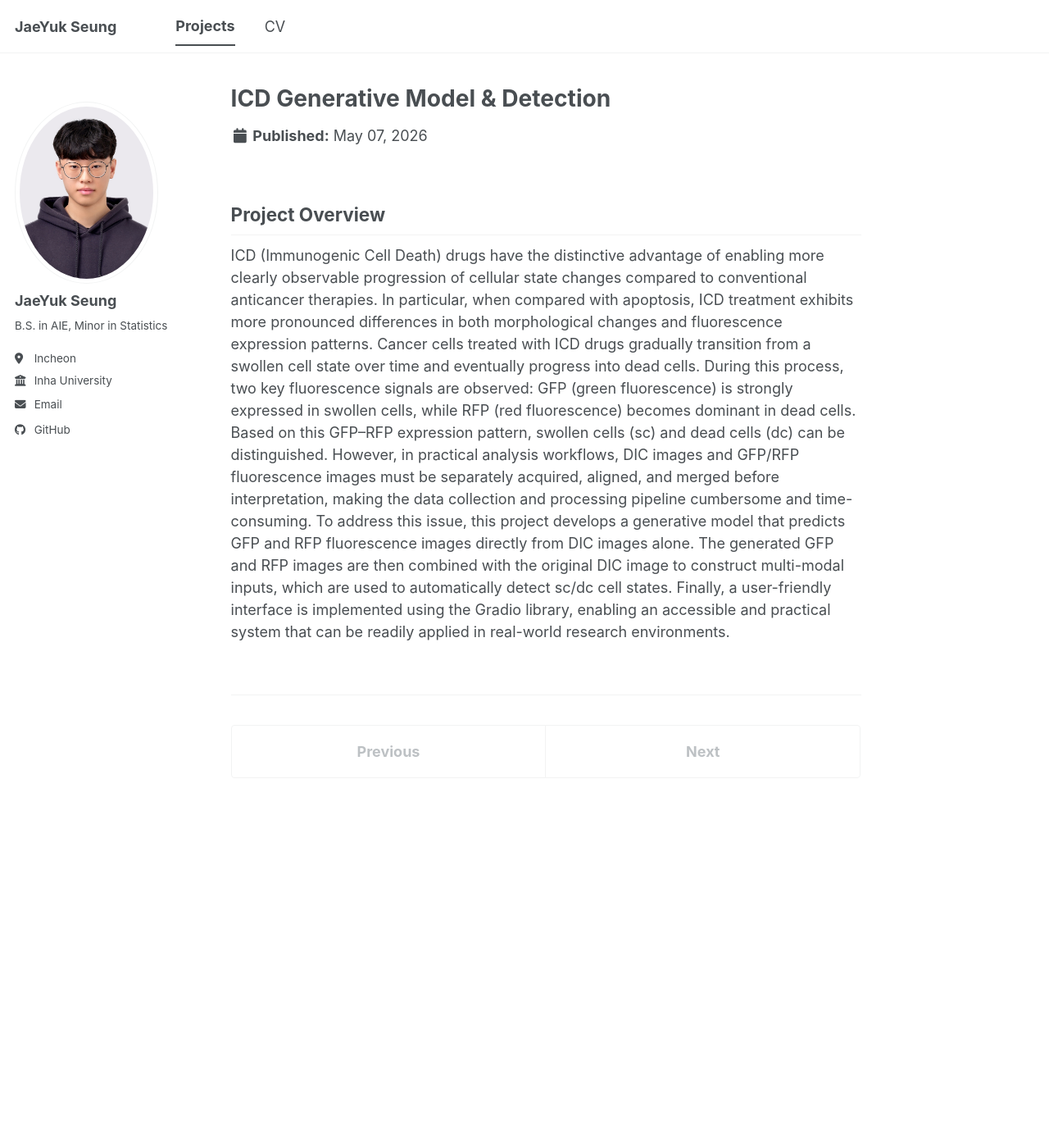
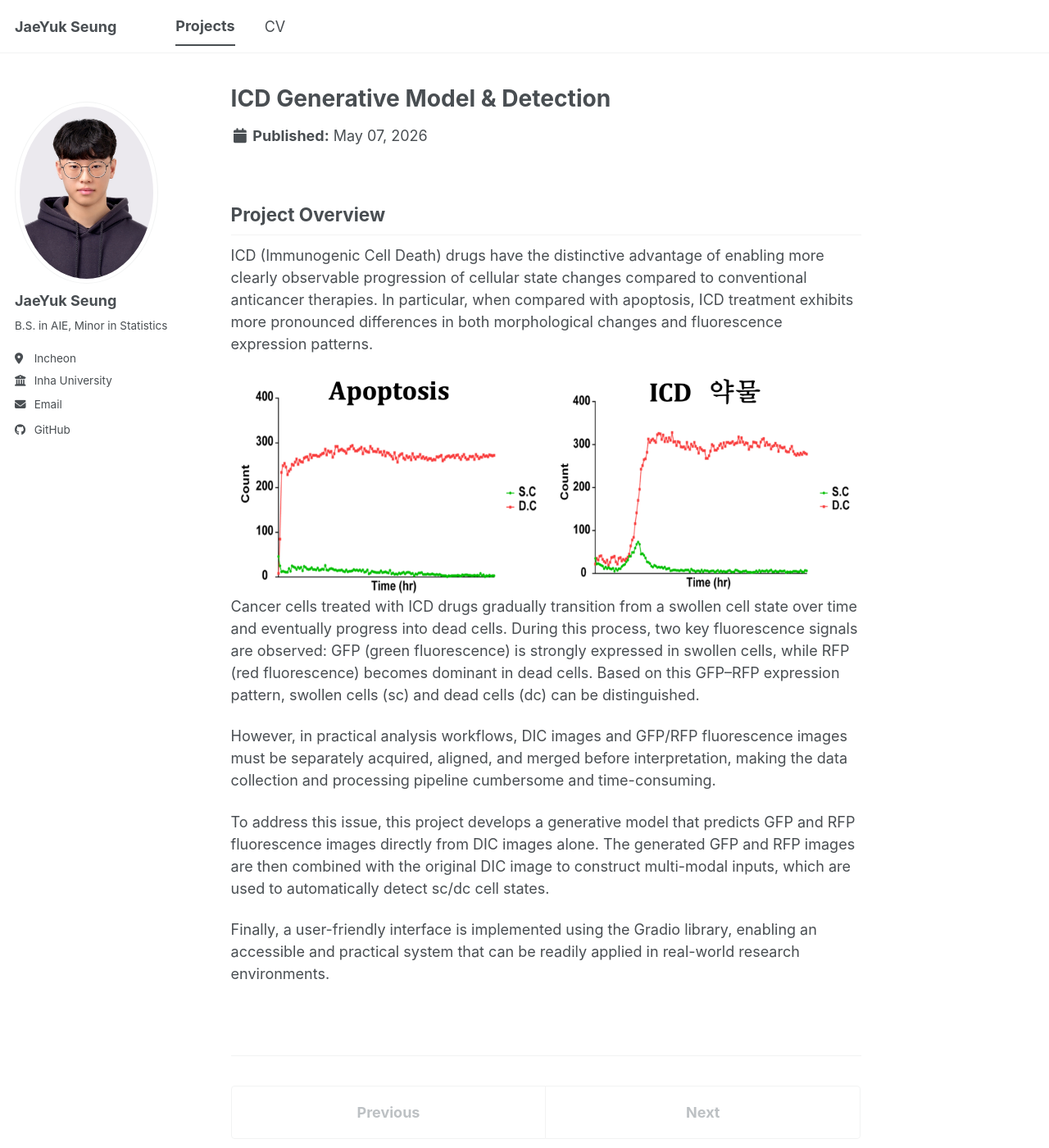
Before and after one commit to JaeWook-S/JaeWook-S.github.io, a Jekyll site: the page built from _projects/projects-2.html, in a window 1280 px wide and 1400 px high. Shown: the whole window at 82% size. Built offline with Jekyll 4.4.1, drawn with Linux system fonts in a browser that asks for light colours.

Commit message:
add: project2 overview

```diff
--- a/_projects/projects-2.html
+++ b/_projects/projects-2.html
@@ -7,12 +7,10 @@
 
 <!----------------------------------------  프로젝트 소개 ----------------------------------------->
 <h2>Project Overview</h2>
-ICD (Immunogenic Cell Death) drugs have the distinctive advantage of enabling more clearly observable progression of cellular state changes compared to conventional anticancer therapies. In particular, when compared with apoptosis, ICD treatment exhibits more pronounced differences in both morphological changes and fluorescence expression patterns.
+<p>ICD (Immunogenic Cell Death) drugs have the distinctive advantage of enabling more clearly observable progression of cellular state changes compared to conventional anticancer therapies. In particular, when compared with apoptosis, ICD treatment exhibits more pronounced differences in both morphological changes and fluorescence expression patterns.</p>
+<img src="/images/main_images/apoptosis_icd.png" alt="drugs compared">
 
-Cancer cells treated with ICD drugs gradually transition from a swollen cell state over time and eventually progress into dead cells. During this process, two key fluorescence signals are observed: GFP (green fluorescence) is strongly expressed in swollen cells, while RFP (red fluorescence) becomes dominant in dead cells. Based on this GFP–RFP expression pattern, swollen cells (sc) and dead cells (dc) can be distinguished.
-
-However, in practical analysis workflows, DIC images and GFP/RFP fluorescence images must be separately acquired, aligned, and merged before interpretation, making the data collection and processing pipeline cumbersome and time-consuming.
-
-To address this issue, this project develops a generative model that predicts GFP and RFP fluorescence images directly from DIC images alone. The generated GFP and RFP images are then combined with the original DIC image to construct multi-modal inputs, which are used to automatically detect sc/dc cell states.
-
-Finally, a user-friendly interface is implemented using the Gradio library, enabling an accessible and practical system that can be readily applied in real-world research environments.
+<p>Cancer cells treated with ICD drugs gradually transition from a swollen cell state over time and eventually progress into dead cells. During this process, two key fluorescence signals are observed: GFP (green fluorescence) is strongly expressed in swollen cells, while RFP (red fluorescence) becomes dominant in dead cells. Based on this GFP–RFP expression pattern, swollen cells (sc) and dead cells (dc) can be distinguished.</p>
+<p>However, in practical analysis workflows, DIC images and GFP/RFP fluorescence images must be separately acquired, aligned, and merged before interpretation, making the data collection and processing pipeline cumbersome and time-consuming.</p>
+<p>To address this issue, this project develops a generative model that predicts GFP and RFP fluorescence images directly from DIC images alone. The generated GFP and RFP images are then combined with the original DIC image to construct multi-modal inputs, which are used to automatically detect sc/dc cell states.</p>
+<p>Finally, a user-friendly interface is implemented using the Gradio library, enabling an accessible and practical system that can be readily applied in real-world research environments.</p>
```
Also changed, not shown: images/main_images/apoptosis_icd.png (added).
